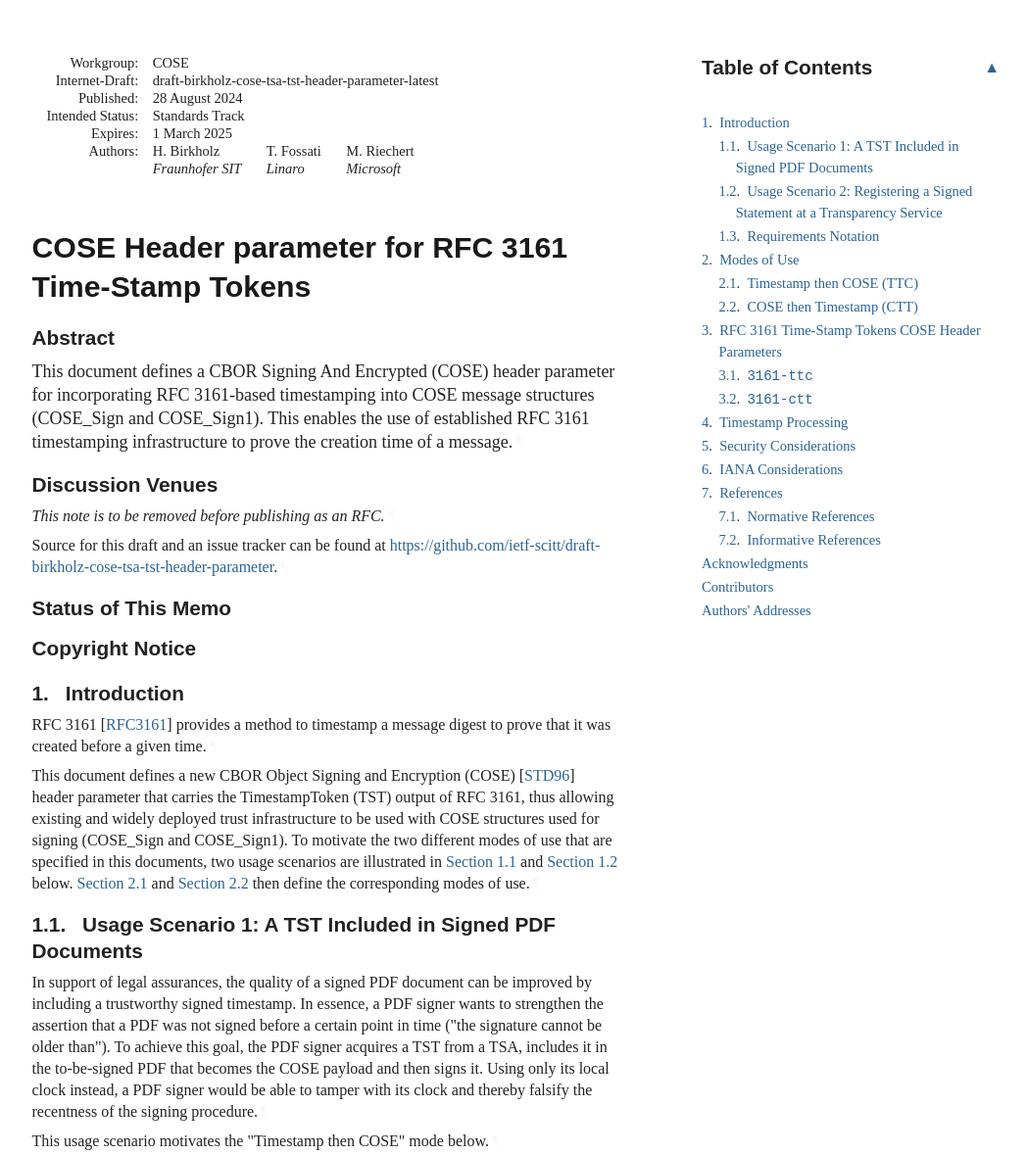
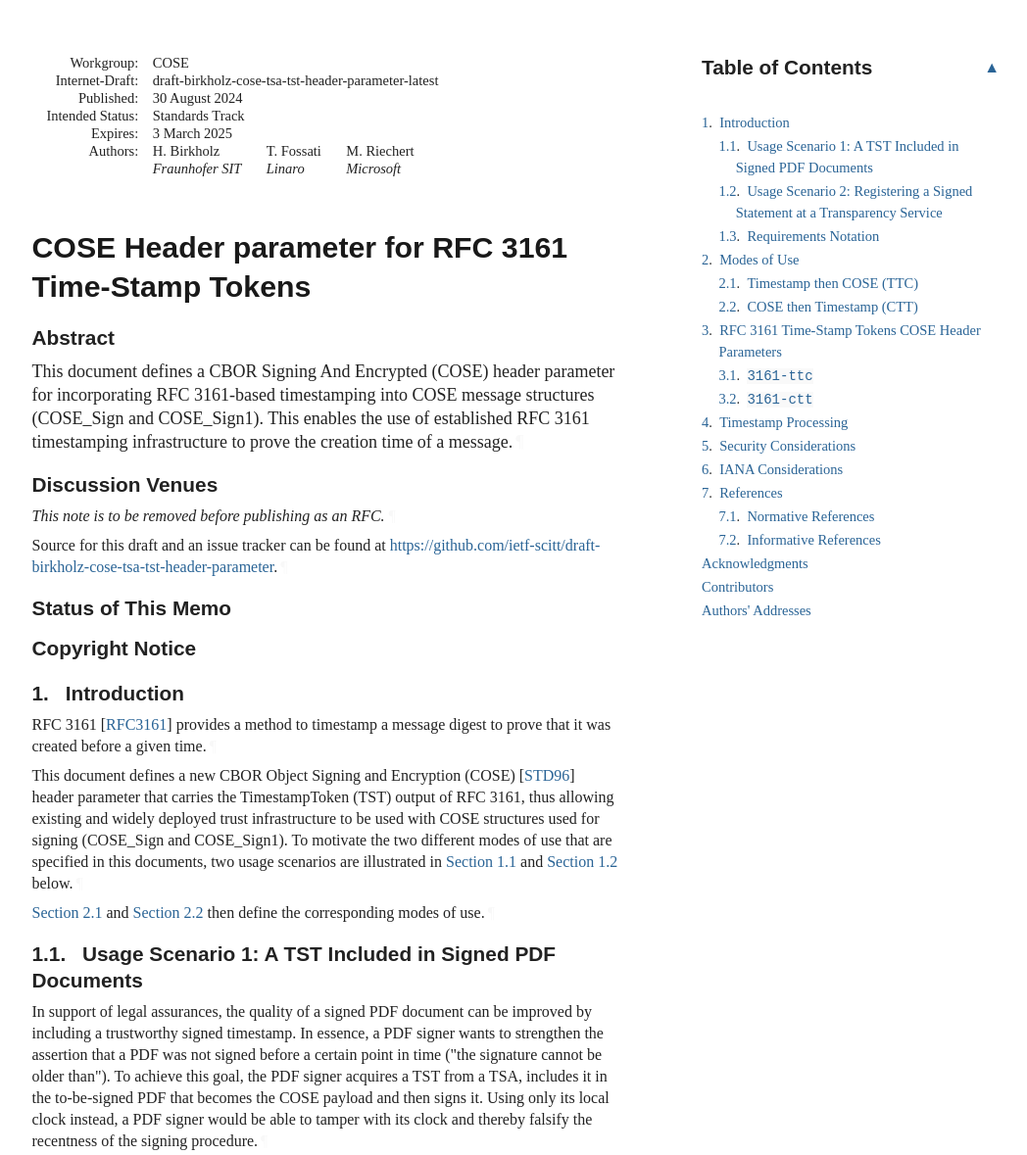
Before and after one commit to ietf-scitt/draft-birkholz-cose-tsa-tst-header-parameter, a plain HTML site: page usecases/draft-birkholz-cose-tsa-tst-header-parameter.html in a window 1280 px wide. Shown: the part 20-1199 px from the top of the page at 98% size, without its empty margins (92-1140 px from the left). Drawn offline with Linux system fonts and the light colour scheme; a web font is replaced by a local one.

Commit message:
Script updating gh-pages from c8e02d2. [ci skip]

```diff
--- a/usecases/draft-birkholz-cose-tsa-tst-header-parameter.html
+++ b/usecases/draft-birkholz-cose-tsa-tst-header-parameter.html
@@ -1030,7 +1030,7 @@ svg :is([fill="white"], [fill^="#fff"]) {
 </tr></thead>
 <tfoot><tr>
 <td class="left">Birkholz, et al.</td>
-<td class="center">Expires 1 March 2025</td>
+<td class="center">Expires 3 March 2025</td>
 <td class="right">[Page]</td>
 </tr></tfoot>
 </table>
@@ -1043,12 +1043,12 @@ svg :is([fill="white"], [fill^="#fff"]) {
 <dd class="internet-draft">draft-birkholz-cose-tsa-tst-header-parameter-latest</dd>
 <dt class="label-published">Published:</dt>
 <dd class="published">
-<time datetime="2024-08-28" class="published">28 August 2024</time>
+<time datetime="2024-08-30" class="published">30 August 2024</time>
     </dd>
 <dt class="label-intended-status">Intended Status:</dt>
 <dd class="intended-status">Standards Track</dd>
 <dt class="label-expires">Expires:</dt>
-<dd class="expires"><time datetime="2025-03-01">1 March 2025</time></dd>
+<dd class="expires"><time datetime="2025-03-03">3 March 2025</time></dd>
 <dt class="label-authors">Authors:</dt>
 <dd class="authors">
 <div class="author">
@@ -1098,7 +1098,7 @@ svg :is([fill="white"], [fill^="#fff"]) {
         time. It is inappropriate to use Internet-Drafts as reference
         material or to cite them other than as "work in progress."<a href="#section-boilerplate.1-3" class="pilcrow">¶</a></p>
 <p id="section-boilerplate.1-4">
-        This Internet-Draft will expire on 1 March 2025.<a href="#section-boilerplate.1-4" class="pilcrow">¶</a></p>
+        This Internet-Draft will expire on 3 March 2025.<a href="#section-boilerplate.1-4" class="pilcrow">¶</a></p>
 </section>
 </div>
 <div id="copyright">
@@ -1203,8 +1203,8 @@ svg :is([fill="white"], [fill^="#fff"]) {
       </h2>
 <p id="section-1-1">RFC 3161 <span>[<a href="#RFC3161" class="cite xref">RFC3161</a>]</span> provides a method to timestamp a message digest to prove that it was created before a given time.<a href="#section-1-1" class="pilcrow">¶</a></p>
 <p id="section-1-2">This document defines a new CBOR Object Signing and Encryption (COSE) <span>[<a href="#STD96" class="cite xref">STD96</a>]</span> header parameter that carries the TimestampToken (TST) output of RFC 3161, thus allowing existing and widely deployed trust infrastructure to be used with COSE structures used for signing (COSE_Sign and COSE_Sign1).
-To motivate the two different modes of use that are specified in this documents, two usage scenarios are illustrated in <a href="#use-one" class="auto internal xref">Section 1.1</a> and <a href="#use-two" class="auto internal xref">Section 1.2</a> below.
-<a href="#sec-timestamp-then-cose" class="auto internal xref">Section 2.1</a> and <a href="#sec-cose-then-timestamp" class="auto internal xref">Section 2.2</a> then define the corresponding modes of use.<a href="#section-1-2" class="pilcrow">¶</a></p>
+To motivate the two different modes of use that are specified in this documents, two usage scenarios are illustrated in <a href="#use-one" class="auto internal xref">Section 1.1</a> and <a href="#use-two" class="auto internal xref">Section 1.2</a> below.<a href="#section-1-2" class="pilcrow">¶</a></p>
+<p id="section-1-3"><a href="#sec-timestamp-then-cose" class="auto internal xref">Section 2.1</a> and <a href="#sec-cose-then-timestamp" class="auto internal xref">Section 2.2</a> then define the corresponding modes of use.<a href="#section-1-3" class="pilcrow">¶</a></p>
 <div id="use-one">
 <section id="section-1.1">
         <h3 id="name-usage-scenario-1-a-tst-incl">
```
Also changed, not shown: usecases/draft-birkholz-cose-tsa-tst-header-parameter.txt (+7 -5 lines).
